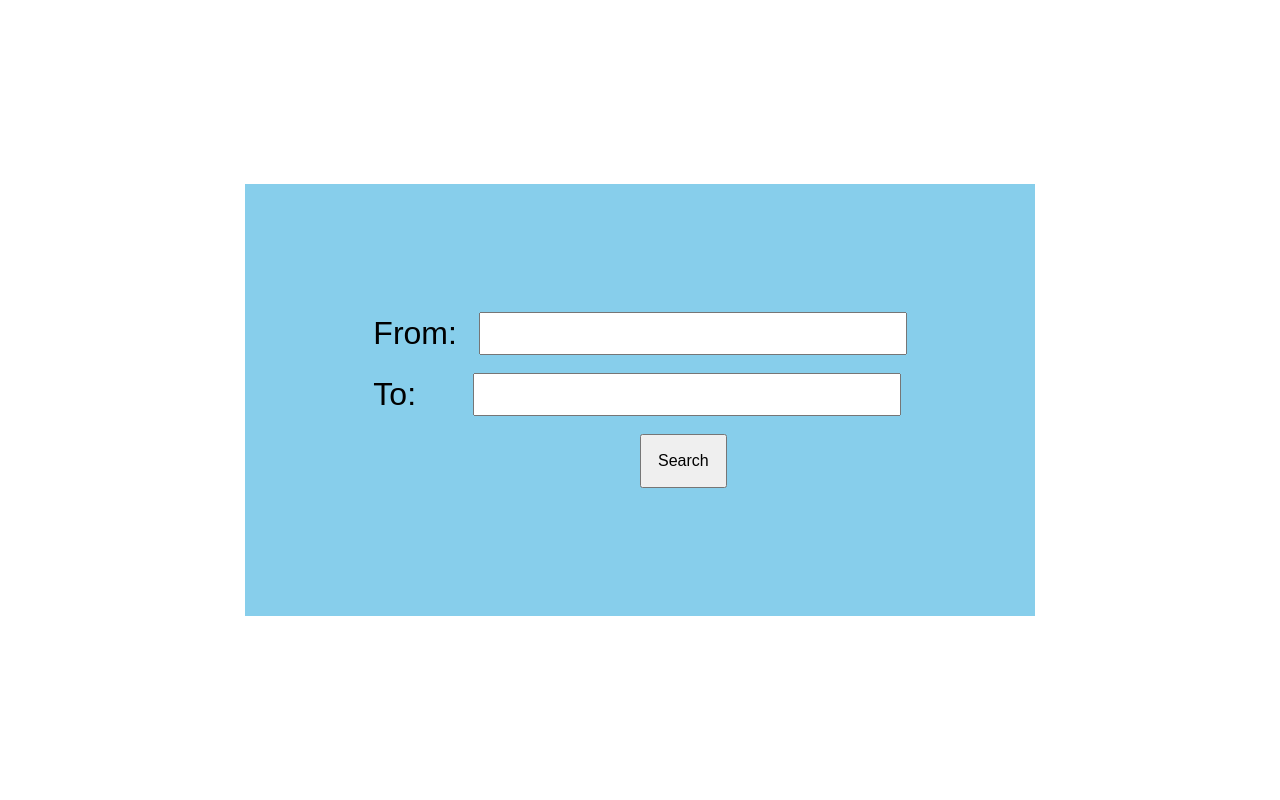
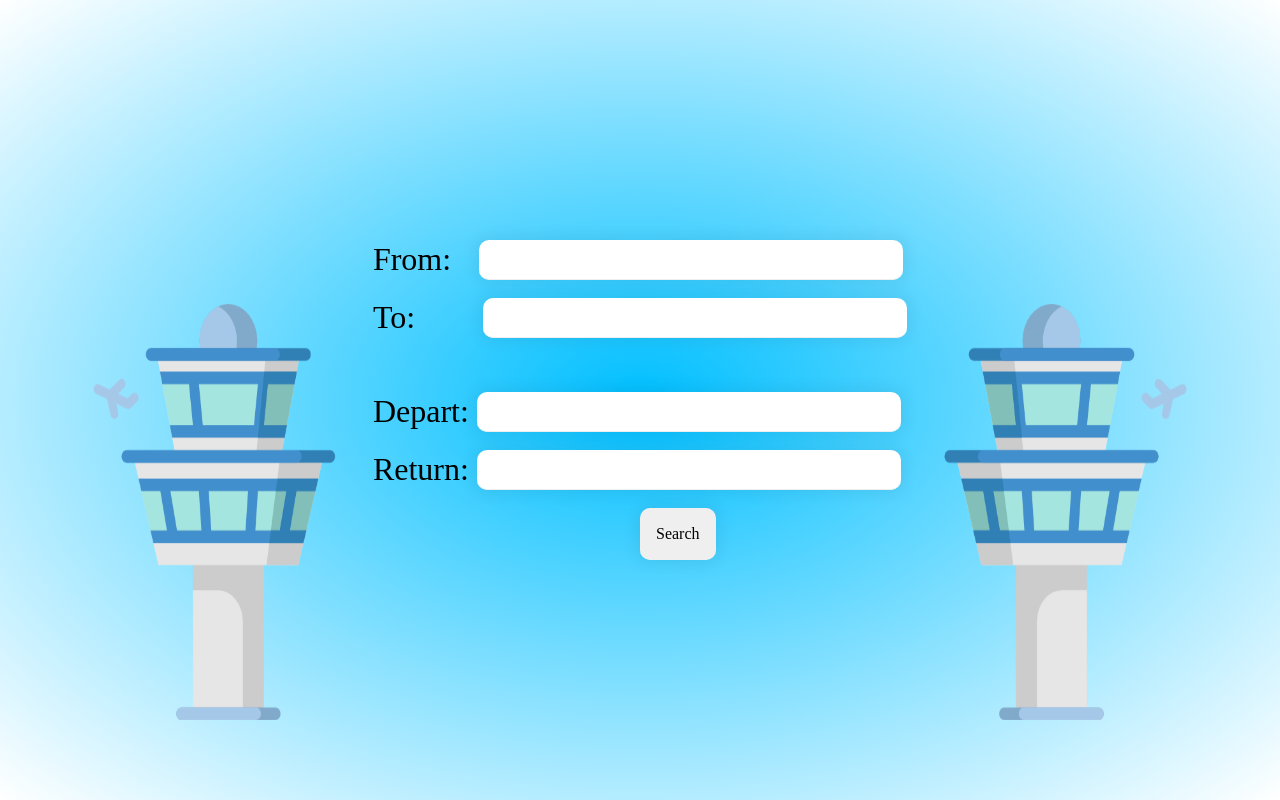
Before and after one commit to SamQxd/flight_recommender, a Flask app: page / in a window 1280 px wide. Run offline with Flask 3, Linux system fonts and the light colour scheme.

Commit message:
Add files via upload

```diff
--- a/templates/index.html
+++ b/templates/index.html
@@ -10,11 +10,18 @@
     <body>
 
     <div class="information">
-        <label>From:&nbsp;&nbsp;</label>
+        <label>From:&nbsp;&nbsp;&nbsp;</label>
         <input><br><br>
-        <label>To: &nbsp;&nbsp;&nbsp;&nbsp;&nbsp;</label>
+        <label>To:&nbsp;&nbsp;&nbsp;&nbsp;&nbsp;&nbsp;&nbsp;&nbsp;</label>
+        <input><br><br><br><br>
+        <label>Depart: </label>
+        <input><br><br>
+        <label>Return: </label>
         <input><br><br>
         <button>Search</button>
+
+        <img src="airport_tower.png" class="img1">
+        <img src="airport_tower.png" class="img2">
     </div>
 
     </body>
--- a/templates/style.css
+++ b/templates/style.css
@@ -7,21 +7,25 @@
         justify-content: center;
         margin: 0 auto;
         height: 100vh;
+        background: radial-gradient(deepskyblue, white);
     }
 
     .information {
-        background-color: #87CEEB;
         padding: 10%
     }
 
     label {
-        font-family: "Arial";
+        font-family: "Bahnschrift";
         font-size: 200%;
 
     }
 
     input {
         font-size: 200%;
+        border-radius:10px;
+        border:0;
+        box-shadow:0 0 15px 4px rgba(0,0,0,0.06);
+        border-bottom:1px solid #eee;
 
     }
 
@@ -30,7 +34,35 @@
         text-align: center;
         margin-left: 50%;
         font-size: 100%;
+        border-radius:10px;
+        border:0;
+        border-bottom:1px solid #eee;
+        box-shadow:0 0 15px 4px rgba(0,0,0,0.06);
+        font-family: "Bahnschrift";
     }
+
+    button:hover {
+        font-size: 100.5%;
+    }
+
+    .img1 {
+        position: fixed;
+        right:4%;
+        bottom:10%;
+        width: 25.5%;
+        height: 52%;
+
+
+    }
+
+    .img2 {
+        position: fixed;
+        left:4%;
+        bottom:10%;
+        width: 25.5%;
+        height: 52%;
+        transform: scaleX(-1);
+
 }
 
 @media screen and (min-width: 767px) and (max-width: 1023px)
@@ -41,16 +73,17 @@
         justify-content: center;
         margin: 0 auto;
         height: 100vh;
+        background: radial-gradient(lightskyblue, white);
     }
 
     .information {
-        background-color: #87CEEB;
         padding: 20%;
     }
 
     label {
-        font-family: "Arial";
+        font-family: "Bahnschrift";
         font-size: 200%;
+
 
     }
 
@@ -63,5 +96,6 @@
         text-align: center;
         margin-left: 50%;
         font-size: 100%;
+        font-family: "Bahnschrift";
     }
 }
```
Also changed, not shown: templates/airport_tower.png (added).
